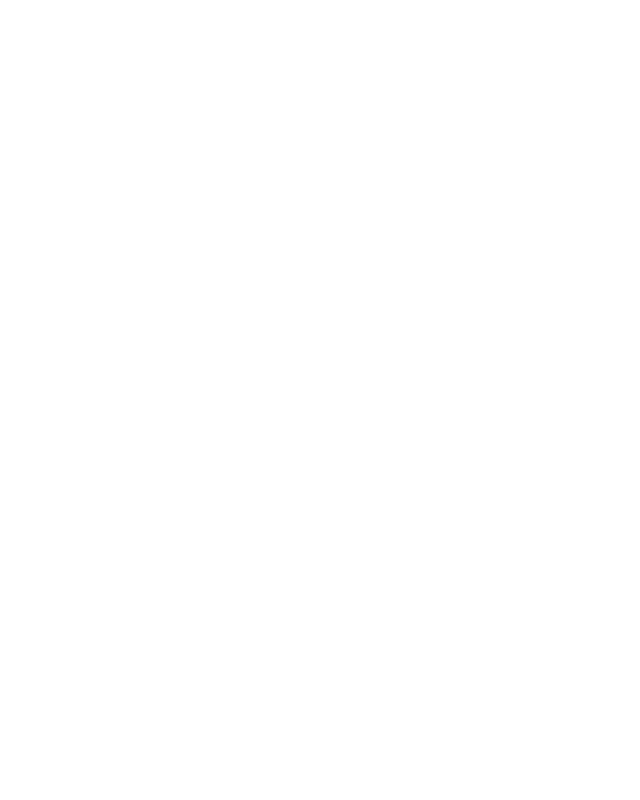
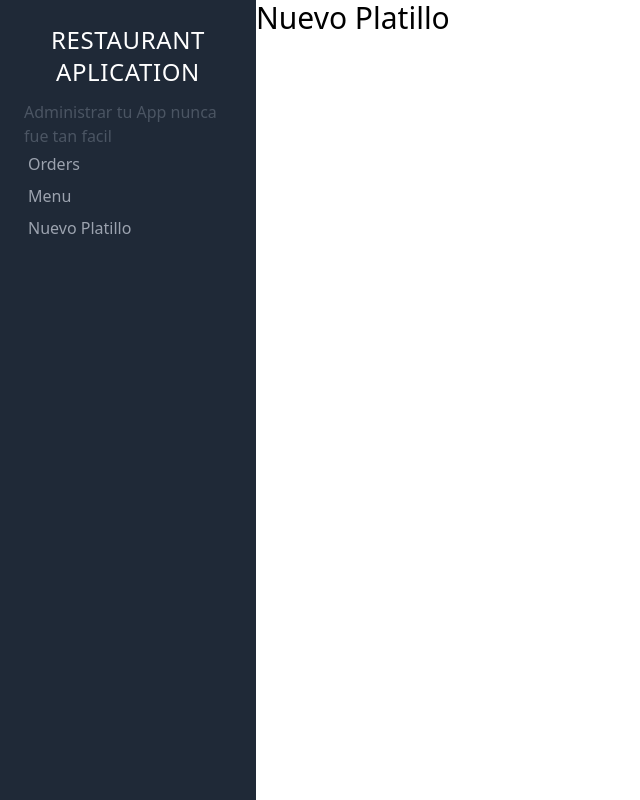
Before and after one commit to JasonSawxd/RestaurantClient, a React (Create React App) app: page /nuevo_Platillo in a window 1280 px wide. Before the commit this address had no page. Shown: the whole page, without its empty margins (0-640 px from the left). Built offline with nearby package versions, Linux system fonts and the light colour scheme.

Commit message:
Creation the sidebar

```diff
--- a/src/App.js
+++ b/src/App.js
@@ -4,13 +4,20 @@
 
 //Componentes.
 import Ordenes from './components/pages/ordenes';
-
+import Menu from './components/pages/menu';
+import NuevoPlatillo from './components/pages/nuevoPlatillo';
+import Sidebar from './components/ui/sidebar';
 function App() {
   return (
-    <div>
-      <Routes>
+    <div className="md:flex min-h-screen">
+    <Sidebar/>
+    <div className="md:w2/5 xl:w-1/5">
+    <Routes>
         <Route path="/" exact element={<Ordenes/>} />
+        <Route path="/menu" exact element={<Menu/>} />
+        <Route path="/nuevo_Platillo" exact element={<NuevoPlatillo/>}/>
       </Routes>
+    </div>
     </div>
   );
 }
--- /dev/null
+++ b/src/components/pages/menu.js
@@ -0,0 +1,9 @@
+import React from "react";
+const Menu = () => {
+    return (
+        <>
+        <h1 className=" text-3xl to-black"> Menu</h1>
+        </>
+    );
+}
+export default Menu;
--- /dev/null
+++ b/src/components/pages/nuevoPlatillo.js
@@ -0,0 +1,10 @@
+import React from 'react';
+
+const NuevoPlatillo = () => {
+    return (
+        <>
+            <h1 className=" font-light text-3xl">Nuevo Platillo</h1>
+        </>
+    );
+}
+export default NuevoPlatillo;
--- /dev/null
+++ b/src/components/ui/sidebar.js
@@ -0,0 +1,19 @@
+import React from 'react';
+import { NavLink } from 'react-router-dom';
+
+const Sidebar = () => {
+    return (
+        <div className=" md:w-2/5 xl:w-1/5 bg-gray-800">
+            <div className="p-6">
+            <p className="uppercase text-white text-2xl tracking-wide text-bolt text-center">Restaurant Aplication</p>
+            <p className=" mt-3 text-gray-600"> Administrar tu App nunca fue tan facil</p>
+            <nav>
+                <NavLink className="p-1 text-gray-400 block hover:bg-yellow-500 hover:text-gray-900" to="/" end>Orders</NavLink>
+                <NavLink className="p-1 text-gray-400 block hover:bg-yellow-500 hover:text-gray-900" to="/menu">Menu</NavLink>
+                <NavLink className="p-1 text-gray-400 block hover:bg-yellow-500 hover:text-gray-900"   to="/nuevo_platillo">Nuevo Platillo</NavLink>
+            </nav>
+            </div>
+        </div>
+    );
+}
+export default Sidebar;
```
